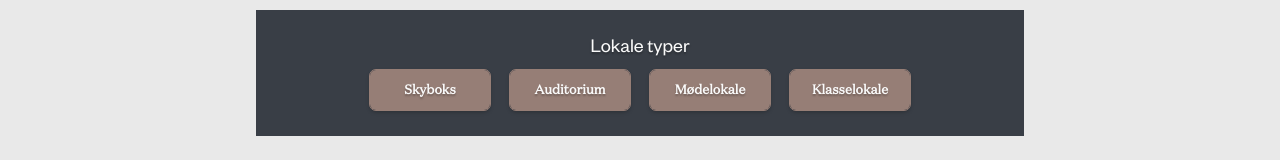
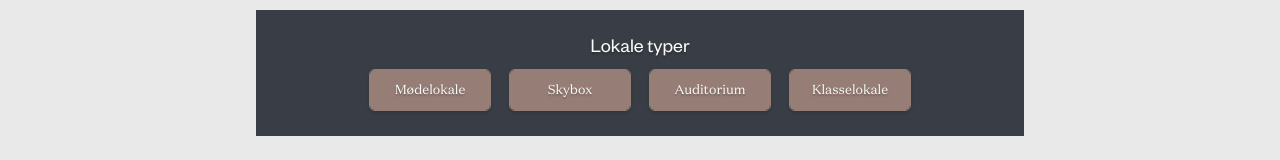
Before and after one commit to Woldbye/unibook-e, a React (Create React App) app in the folder client/: page /book in a window 1280 px wide. Shown: the part 287-447 px from the top of the page. Built offline with nearby package versions, Linux system fonts and the light colour scheme.

Commit message:
togglebutton now work as intended

```diff
--- a/client/src/components/BackButton.js
+++ b/client/src/components/BackButton.js
@@ -9,11 +9,11 @@ import { ArrowBackIcon } from '@chakra-ui/icons';
 import Color from '../Colors';
 
 const BackButton = ({ to="/" }) => {
-    return     (
+    return (
         <Container>
-<Link to>
-<HStack  width="80vw">
-    <ArrowBackIcon />
+            <Link to={to}>
+            <HStack width="80vw">
+            <ArrowBackIcon/>
             <Text color={Color.BLACK}>Tilbage</Text>
             </HStack>
             </Link>
--- a/client/src/components/LokaleTyper.js
+++ b/client/src/components/LokaleTyper.js
@@ -8,7 +8,7 @@ import {
   Flex,
   Center
 } from '@chakra-ui/react';
-
+import ToggleButton from './ToggleButton';
 import Background from '../components/Background';
 import Color from '../Colors';
 
@@ -19,7 +19,7 @@ class LokaleTyper extends React.Component {
   constructor(props) {
     super(props);
     const { onChange } = props;
-    this.onChange = onChange ?? ((x) => {});
+    this.onChange = onChange;
   }
 
   render() {
@@ -32,18 +32,26 @@ class LokaleTyper extends React.Component {
             </VStack>
             <VStack padding={'0 0 1rem 0'}>
               <Flex spacing={'2rem'} display={'Flex'} flexWrap={'wrap'} justify={'center'}>
-              <Button margin={'10px'} width={'120px'} onClick={() => { this.onChange('Skybox') }}>
-              Skyboks
-              </Button>
-              <Button margin={'10px'} width={'120px'} onClick={() => { this.onChange('Auditorium') }}>
-              Auditorium
-              </Button>
-              <Button margin={'10px'} width={'120px'} onClick={() => { this.onChange('Meeting') }}>
-              Mødelokale
-              </Button>
-                <Button margin={'10px'} width={'120px'} onClick={() => { this.onChange('Classroom') }}>
-              Klasselokale
-              </Button>
+                <ToggleButton
+                  margin={'10px'}
+                  width={'120px'}
+                  onClick={() => this.onChange("Meeting")}
+                  children={"Mødelokale"} />
+                <ToggleButton
+                  margin={'10px'}
+                  width={'120px'}
+                  onClick={() => this.onChange("Skybox")}
+                  children={"Skybox"} />
+                <ToggleButton
+                  margin={'10px'}
+                  width={'120px'}
+                  onClick={() => this.onChange("Auditorium")}
+                  children={"Auditorium"} />
+                <ToggleButton
+                  margin={'10px'}
+                  width={'120px'}
+                  onClick={() => this.onChange("Classroom")}
+                  children={"Klasselokale"} />
               </Flex>
             </VStack>
           </Background>
--- /dev/null
+++ b/client/src/components/ToggleButton.js
@@ -0,0 +1,56 @@
+import React from "react";
+import { Box } from "@chakra-ui/react";
+
+/**
+ * @brief A button that toggles between active and inactive states. The active state receives the .active css tag
+ * @param {props} props - The props of the component.
+ * @param {function} onClick - A function that is called when the button is clicked.
+ * @param {string} children - The components that is displayed inside the button, default is that it's centered
+ * @param {string} margin - The margin of the button, default is 0
+ * @param {string} width - The width of the button, default is 10
+ * @param {string} height - The height of the button, default is 10
+ */
+class ToggleButton extends React.Component {
+  _onClick;
+  children;
+  margin;
+  width;
+  height;
+
+  constructor(props) {
+    super(props);
+    var { onClick,children,margin,width,height } = props;
+    this.margin = margin ?? "0";
+    this.width = width ?? "10";
+    this.height = height ?? "10";
+    this.children = children;
+    this._onClick = onClick ?? (() => {}); // Default do nothing
+    this.state = { isOn: false };
+  }
+  get active() { return this.state.isOn; }
+
+  onClick() {
+    const newState = this.state;
+    newState['isOn'] = !this.active;
+    this.setState(newState);
+    this._onClick();
+  }
+
+  render() {
+    return (
+      <Box
+        as="button"
+        onClick={this.onClick.bind(this)}
+        className={this.active ? "chakra-button active" : "chakra-button"}
+        width={this.width}
+        margin={this.margin}
+        h={this.height}
+        borderRadius="5px" // make round
+      >
+      {this.children ?? "ToggleButton"}
+      </Box >
+    )
+  }
+};
+
+export default ToggleButton;
--- a/client/src/index.css
+++ b/client/src/index.css
@@ -35,6 +35,11 @@ code {
   box-shadow: 0px 2px 4px #00000040;
 }
 
+.chakra-button.active {
+  background-color: #6D9886 !important;
+  outline-color: #6D9886 !important;
+}
+
 .logo {
   font-family: 'Domaine Text';
   color: #FAFAFA;
--- a/client/src/pages/Booking.js
+++ b/client/src/pages/Booking.js
@@ -20,7 +20,7 @@ class Booking extends React.Component {
 
   constructor(props) {
     super(props);
-    this.state = { size: `${Room.Size.XS}`, duration: `${time_start}` };
+    this.state = { size: `${Room.Size.XS}`, duration: `${time_start}`, type: {} };
   }
 
   render() {
@@ -39,6 +39,7 @@ class Booking extends React.Component {
 
     const onTypeChange = (tp) => {
       const newState = this.state
+      console.log("tp: ", tp)
       newState['type'][tp] = Room.Type[tp];
       this.setState ( newState )
     }
@@ -51,7 +52,7 @@ class Booking extends React.Component {
             <GoggleInput step_per_click={1} type_name={'Personer'} start={1} max={128} min={1} onChange={onPersonChange.bind(this)} />
             <GoggleInput step_per_click={time_start} type_name={'Timer'} start={2.0} max={14.0} min={0.5} onChange={onTimeChange.bind(this)} />
           </VStack>
-          <LokaleTyper /*onChange={onTypeChange.bind(this)}*/></LokaleTyper>
+          <LokaleTyper onChange={onTypeChange.bind(this)} />
           <Ressourcer></Ressourcer>
           <Link to={`date/${toUrl(this.state)}/` }>
             <Button size={'lg'}>
```
Lines whose indentation alone changed are shown as unchanged.
